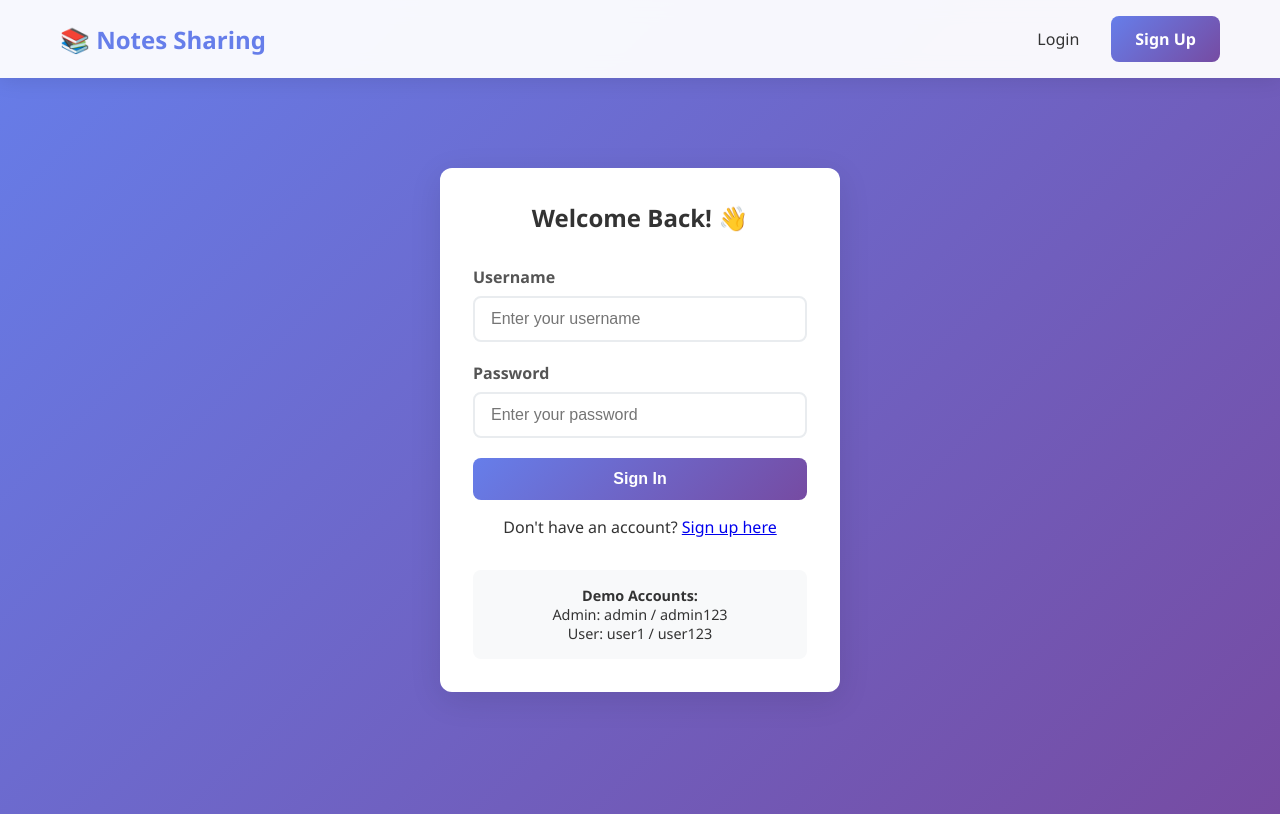
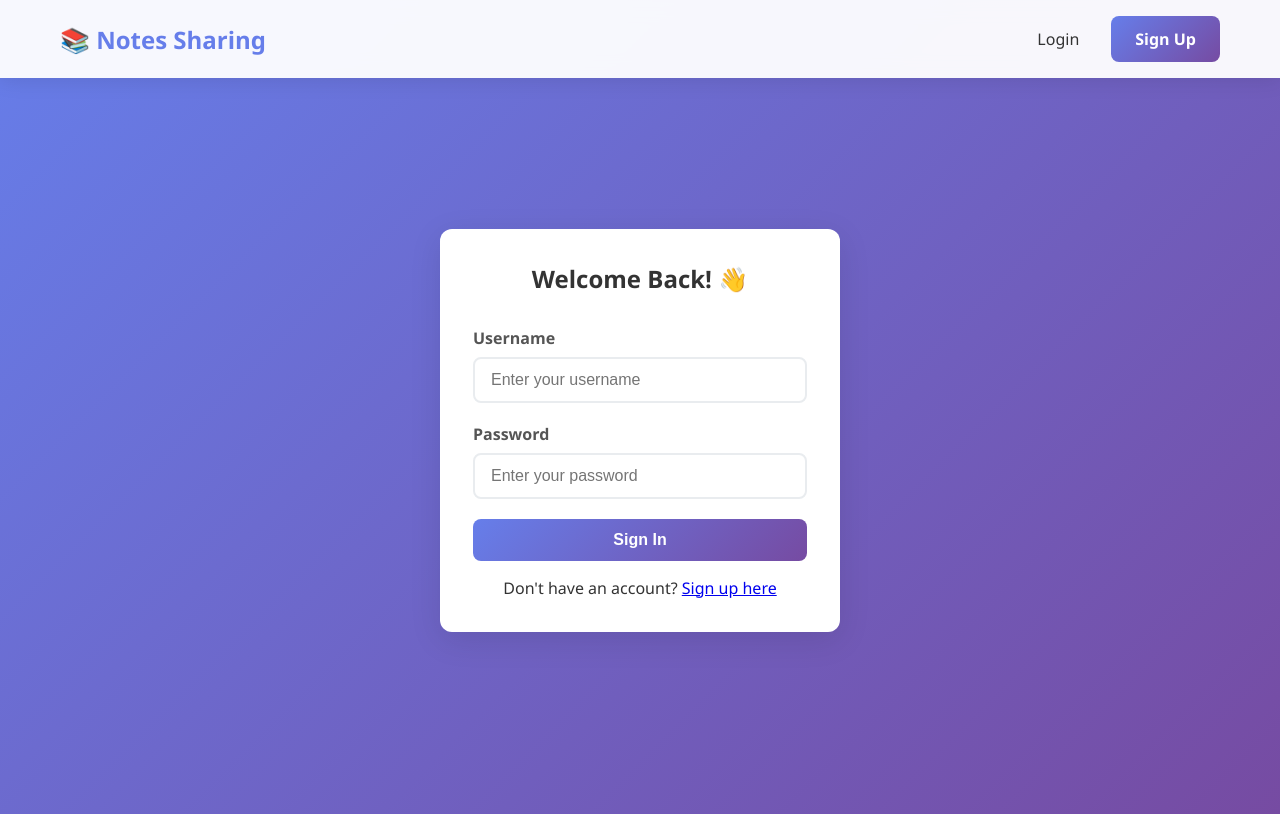
Before and after one commit to Likith-liki/Notes-Sharing-App, a React (Vite) app in the folder frontend/: page /login in a window 1280 px wide. Built offline with nearby package versions, Linux system fonts and the light colour scheme; no server answers; the HTML template or start-up script is replaced by a standard one.

Commit message:
Removed div

```diff
--- a/frontend/src/pages/Login.jsx
+++ b/frontend/src/pages/Login.jsx
@@ -100,14 +100,6 @@ const Login = () => {
           <p style={{ textAlign: 'center', marginTop: '1rem' }}>
             Don't have an account? <Link to="/register">Sign up here</Link>
           </p>
-
-          <div style={{ marginTop: '2rem', padding: '1rem', background: '#f8f9fa', borderRadius: '8px' }}>
-            <p style={{ fontSize: '0.9rem', textAlign: 'center', margin: 0 }}>
-              <strong>Demo Accounts:</strong><br />
-              Admin: admin / admin123<br />
-              User: user1 / user123
-            </p>
-          </div>
         </div>
       </div>
     </div>
```
